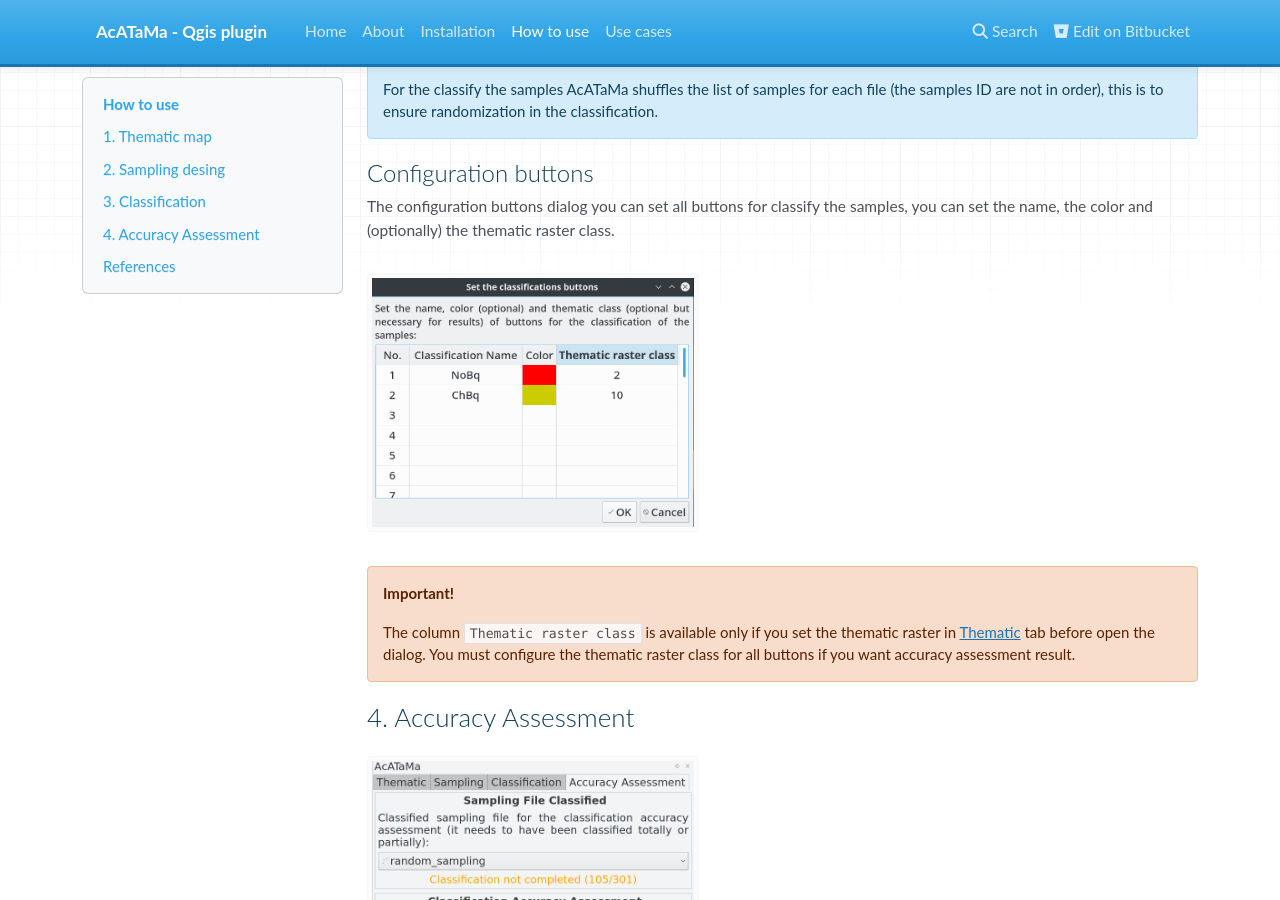
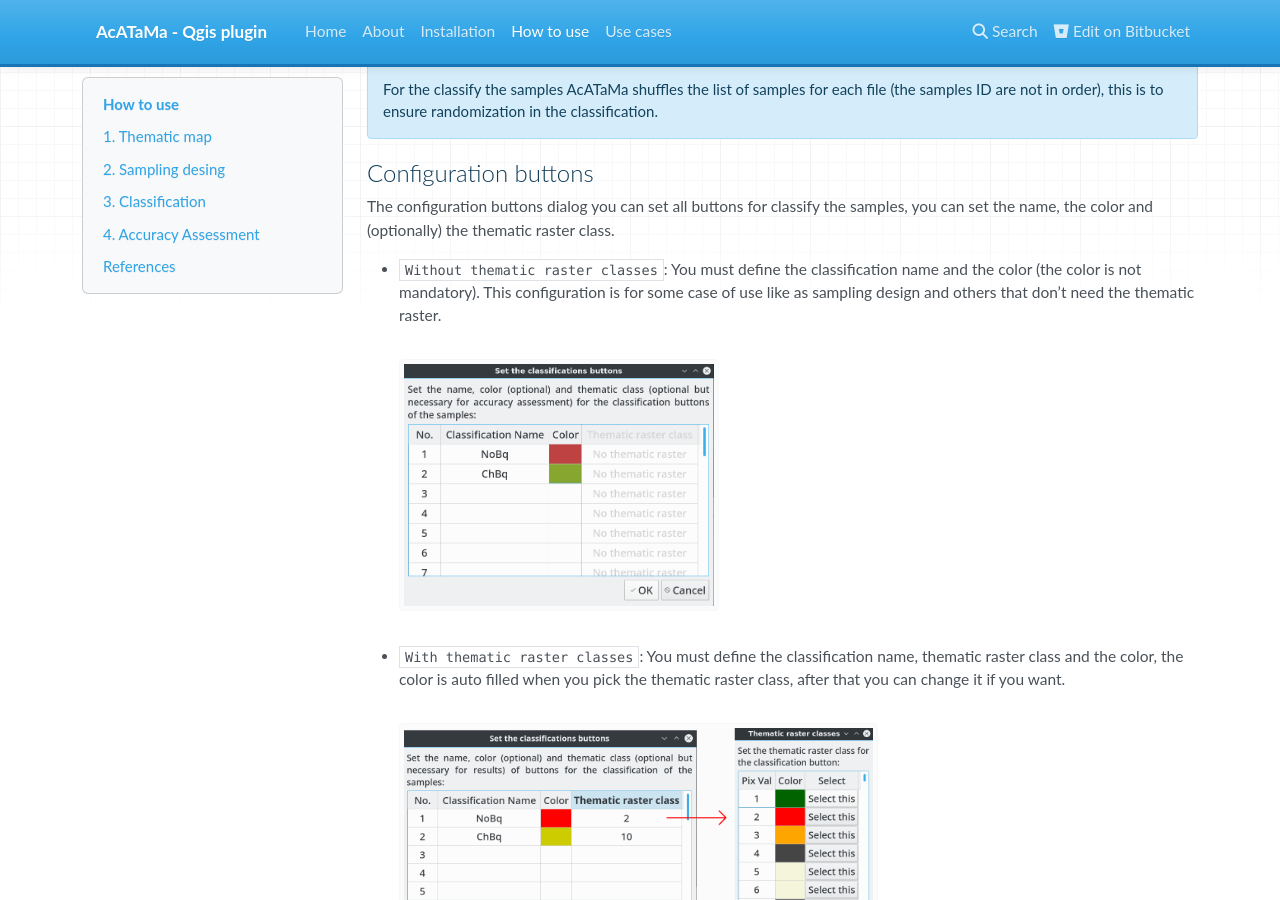
Before and after one commit to SMByC/AcATaMa, an MkDocs documentation site: the page built from docs/how_to_use.md, in a window 1280 px wide and 900 px high, scrolled down 9094 px. Built offline with MkDocs 1.6.1, drawn with Linux system fonts in a browser that asks for light colours; nearby versions of some CDN libraries; old or Windows-style settings are respelled for this version of MkDocs.

Commit message:
Improved the docs in configuration buttons

```diff
--- a/docs/how_to_use.md
+++ b/docs/how_to_use.md
@@ -120,7 +120,7 @@ For the classification follow these steps:
 * Set the `Grid setting` it depends on the number of images to compare
 * Click in `Open the classification dialog`
 
-<img src="../img/3c.png" width="70%">
+<img src="../img/3a.png" width="70%">
 
 ### Classification dialog
 
@@ -131,7 +131,7 @@ For the classification follow these steps (in classification dialog):
 * Set all classification buttons in `Set Classification`
 * Now you can classified the samples with the buttons created
 
-<img src="../img/3a.png" width="100%">
+<img src="../img/3b.png" width="100%">
 
 !!! note "Nota: Samples order"
     For the classify the samples AcATaMa shuffles the list of samples for each file (the samples ID are not in order), this is to ensure randomization in the classification.
@@ -140,7 +140,13 @@ For the classification follow these steps (in classification dialog):
 
 The configuration buttons dialog you can set all buttons for classify the samples, you can set the name, the color and (optionally) the thematic raster class.
 
-<img src="../img/3b.png" width="40%">
+- `Without thematic raster classes`: You must define the classification name and the color (the color is not mandatory). This configuration is for some case of use like as sampling design and others that don't need the thematic raster.
+
+    <img src="../img/3c.png" width="40%">
+
+- `With thematic raster classes`: You must define the classification name, thematic raster class and the color, the color is auto filled when you pick the thematic raster class, after that you can change it if you want.
+
+    <img src="../img/3d.png" width="60%">
 
 !!! warning "Important!"
     The column `Thematic raster class` is available only if you set the thematic raster in [Thematic](#1-thematic) tab before open the dialog. You must configure the thematic raster class for all buttons if you want accuracy assessment result.
```
Also changed, not shown: docs/use_cases.md (+1 -0 lines), docs/img/3a.png, docs/img/3b.png, docs/img/3c.png, docs/img/3d.png (added).
